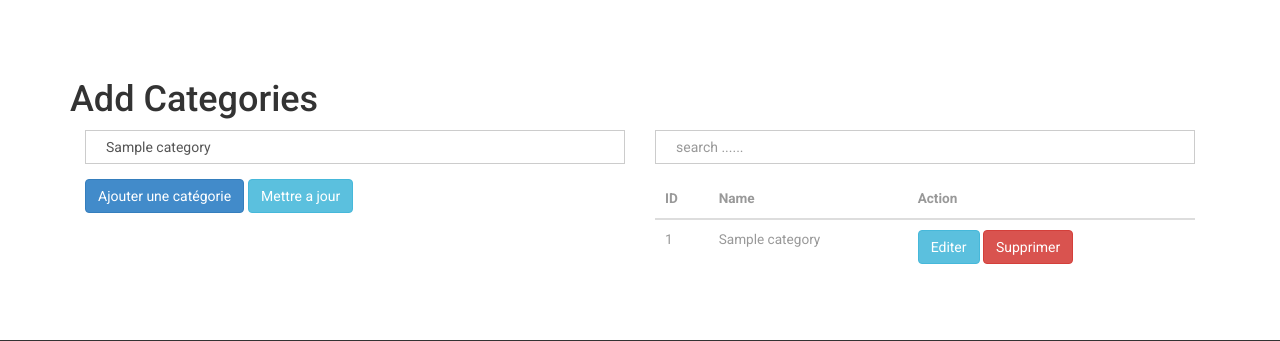
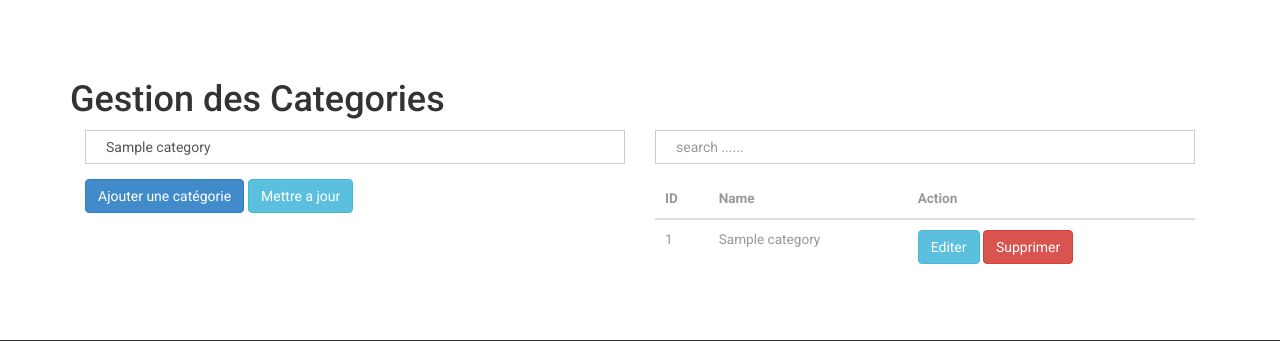
Before and after one commit to Dowzz/Taflist, a PHP site: page /categorie.php?catid=1 in a window 1280 px wide. Shown: the part 60-401 px from the top of the page. Run offline with PHP 8.4, Linux system fonts and the light colour scheme; the visitor is signed in with stand-in values (Sample User, id 1); tables that the repository leaves empty or names only in its code hold one stand-in row (values such as "Sample post"); data that the repository does not hold is empty; some libraries are stand-ins or nearby versions.

Commit message:
miuse a jour final
Signed-off-by: Dowzz <michel.barny@outlook.fr>

```diff
--- a/application.php
+++ b/application.php
@@ -106,7 +106,7 @@
                                 $cv = $data['cv'];
                                 $bodytext = "<p>$name, $surname, $emailcand, $cv</p>";
                                 $email = new PHPMailer();
-                                $email->SetFrom('find@job.fr'); //Name is optional
+                                $email->SetFrom('find@job.fr');
                                 $email->Subject = 'Nouvelle candidature';
                                 $email->Body = $bodytext;
                                 $email->AddAddress($data);
--- a/categorie.php
+++ b/categorie.php
@@ -30,7 +30,7 @@
     $empid = $_SESSION['userid'];
 
 
-    // get data from id
+
     error_reporting(0);
     $catid = $_GET['catid'];
 
@@ -38,7 +38,7 @@
     $rs = mysqli_query($con, $sql);
     $catdata = mysqli_fetch_array($rs);
 
-    // delete category
+
     if (isset($_GET['delcatid'])) {
         $catid = $_GET['delcatid'];
         $sql = "delete from categories where catid='$catid'";
@@ -52,11 +52,11 @@
 
 
         <div class="single">
-            <h1>Add Categories</h1>
+            <h1>Gestion des Categories</h1>
             <div class="col-md-6">
                 <form action="categorie.php" method="post">
 
-                    <!-- for get data from id in view table -->
+
                     <input type="hidden" name="catid" value="<?= $catdata['catid'] ?>" class="form-control">
 
                     <div class="form-group">
--- a/header_link.php
+++ b/header_link.php
@@ -8,14 +8,14 @@ function hideURLbar() {
 }
 </script>
 <link href="css/bootstrap-3.1.1.min.css" rel='stylesheet' type='text/css' />
-<!-- jQuery (necessary for Bootstrap's JavaScript plugins) -->
+
 <script src="js/jquery.min.js"></script>
 <script src="js/bootstrap.min.js"></script>
-<!-- Custom Theme files -->
+
 <link href="css/style.css" rel='stylesheet' type='text/css' />
 <link href='//fonts.googleapis.com/css?family=Roboto:100,200,300,400,500,600,700,800,900' rel='stylesheet'
     type='text/css'>
-<!----font-Awesome----->
+
 <link href="css/font-awesome.css" rel="stylesheet">
 
 <link rel="stylesheet" href="//cdn.datatables.net/1.10.22/css/jquery.dataTables.min.css">
--- a/register.php
+++ b/register.php
@@ -80,7 +80,7 @@
             var length = document.getElementById("length");
             var match = document.getElementById("match");
 
-            // When the user clicks on the password field, show the message box
+
             myInput.onfocus = function() {
                 document.getElementById("message").style.display = "block";
             }
@@ -88,7 +88,7 @@
                 document.getElementById("confirmMessage").style.display = "block";
             };
 
-            // When the user clicks outside of the password field, hide the message box
+
             myInput.onblur = function() {
                 document.getElementById("message").style.display = "none";
             }
@@ -96,7 +96,7 @@
                 document.getElementById("confirmMessage").style.display = "none";
             };
 
-            // When the user starts to type something inside the password field
+
             myInput.onkeyup = function() {
                 // Validate lowercase letters
                 var lowerCaseLetters = /[a-z]/g;
--- a/uploadjob.php
+++ b/uploadjob.php
@@ -44,7 +44,7 @@
                     </div>
 
                     <div class="form-group">
-                        <!-- <input type="text" placeholder="enter a categories" name="categories" class="form-control">   -->
+
                         <select name="catid" class="form-control">
                             <option value="">Select Categories</option>
                             <?php
@@ -107,7 +107,7 @@
                             <th>Date</th>
                             <th>Location</th>
                             <th>Entreprise</th>
-                            <!-- <th>Action</th> -->
+
                         </tr>
                     </thead>
 
```
